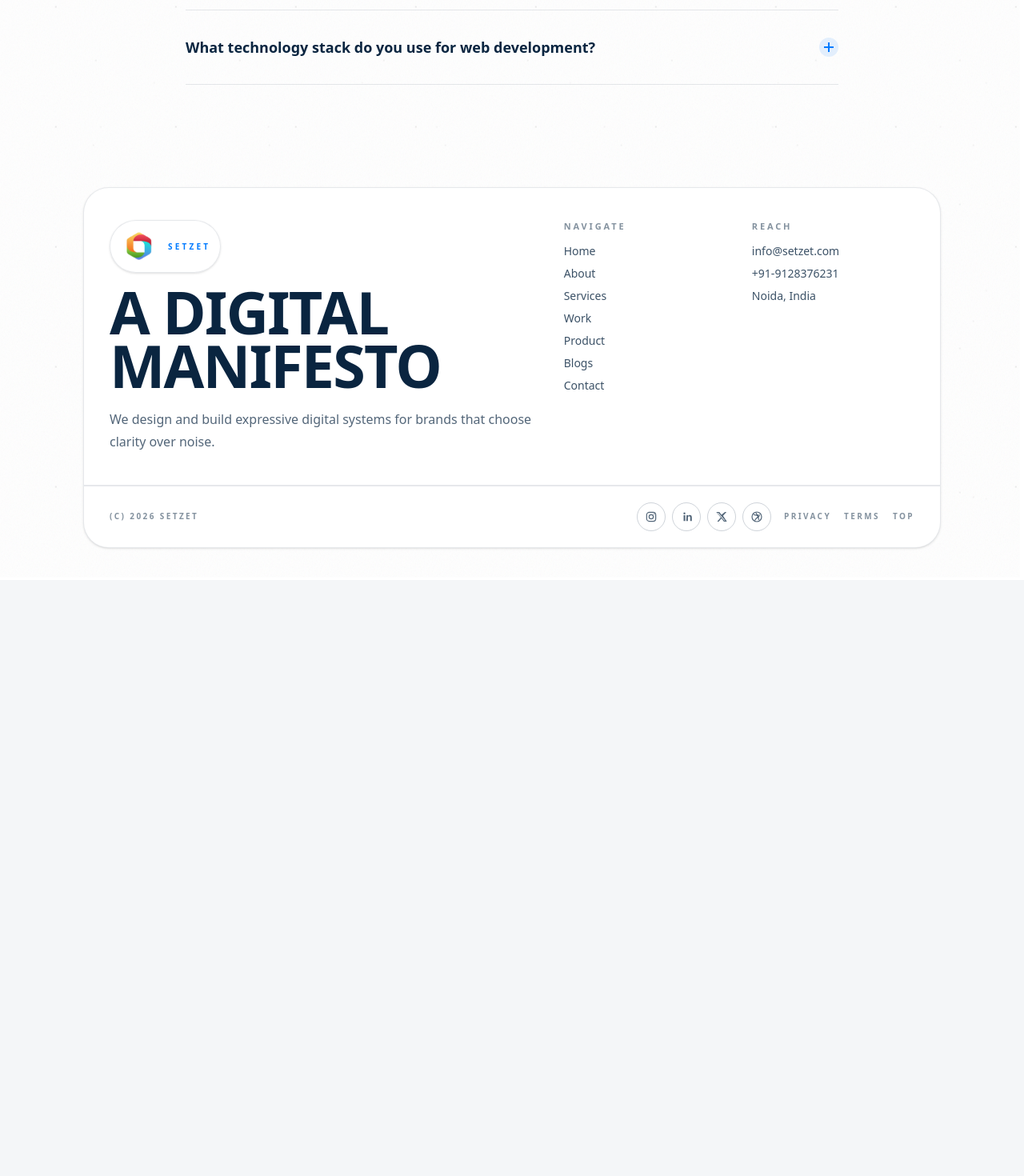
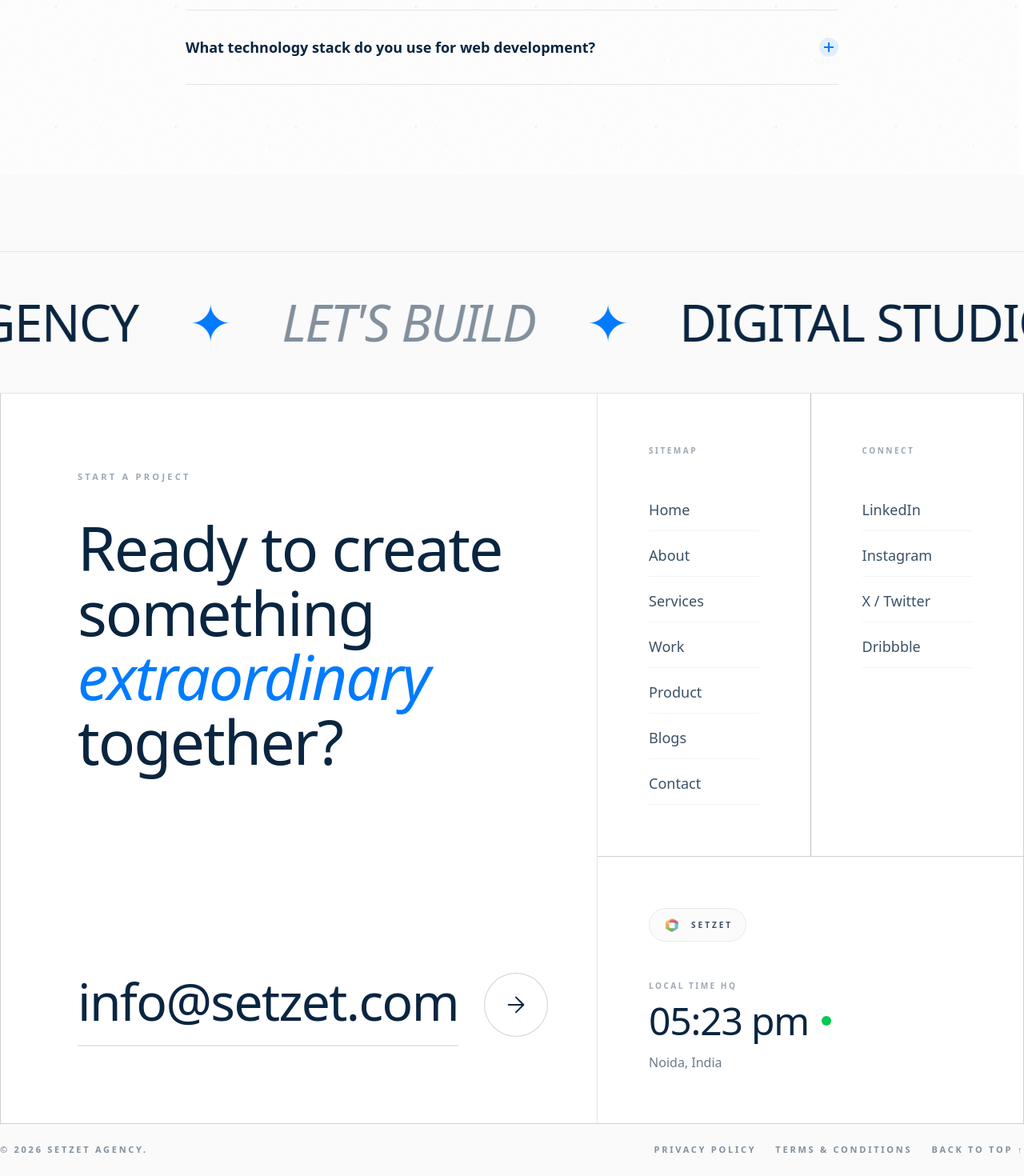
Before and after one commit to wasimfaiz/agency-website-2, a Next.js app: page / in a window 1280 px wide. Shown: the part 9213-10683 px from the top of the page at 80% size. Before the commit the page ends 9938 px from the top, so only its background shows below. Built offline with nearby package versions, Linux system fonts and the light colour scheme; a web font is replaced by a local one.

Commit message:
Redesign footer section

```diff
--- a/src/components/Footer.tsx
+++ b/src/components/Footer.tsx
@@ -3,177 +3,243 @@
 import Link from "next/link";
 import Image from "next/image";
 import { motion } from "framer-motion";
+import { useEffect, useState } from "react";
+
+const ClientTime = () => {
+  const [time, setTime] = useState("");
+  useEffect(() => {
+    const update = () => {
+      setTime(
+        new Date().toLocaleTimeString("en-IN", {
+          timeZone: "Asia/Kolkata",
+          hour: "2-digit",
+          minute: "2-digit",
+        })
+      );
+    };
+    update();
+    const id = setInterval(update, 1000);
+    return () => clearInterval(id);
+  }, []);
+  return <span className="inline-block min-w-[100px] sm:min-w-[140px]">{time || "—:—"}</span>;
+};
+
+const Marquee = () => {
+  return (
+    <div className="relative flex overflow-x-hidden border-b border-t border-[#0A2540]/10 bg-[#FAFAFA] py-6 sm:py-10 mt-16 sm:mt-24">
+      <style>{`
+        @keyframes custom-marquee {
+          0% { transform: translate3d(0, 0, 0); }
+          100% { transform: translate3d(-50%, 0, 0); }
+        }
+        .animate-custom-marquee {
+          animation: custom-marquee 25s linear infinite;
+          will-change: transform;
+        }
+      `}</style>
+      <div className="flex w-max shrink-0 items-center animate-custom-marquee hover:[animation-play-state:paused]">
+        {[...Array(2)].map((_, i) => (
+          <div
+            key={i}
+            className="flex w-max shrink-0 items-center justify-around gap-8 sm:gap-16 pr-8 sm:pr-16 text-[clamp(2.5rem,5vw,4.5rem)] font-light uppercase tracking-tight text-[#0A2540]"
+          >
+            <span className="italic text-[#0A2540]/50">Let&apos;s talk</span>
+            <span className="text-[#007BFF]">✦</span>
+            <span className="font-medium text-[#0A2540]">Setzet Agency</span>
+            <span className="text-[#007BFF]">✦</span>
+            <span className="italic text-[#0A2540]/50">Let&apos;s build</span>
+            <span className="text-[#007BFF]">✦</span>
+            <span className="font-medium text-[#0A2540]">Digital Studio</span>
+            <span className="text-[#007BFF]">✦</span>
+            <span className="italic text-[#0A2540]/50">Creative</span>
+            <span className="text-[#007BFF]">✦</span>
+          </div>
+        ))}
+      </div>
+    </div>
+  );
+};
 
 export default function Footer() {
   return (
-    <motion.footer
+    <footer className="w-full bg-[#FAFAFA] text-[#0A2540] overflow-hidden flex flex-col">
+      <Marquee />
+
+      {/* Grid Layout Container (Swiss/Brutalist Agency Style) */}
+      <div className="mx-auto w-full max-w-[1600px] bg-[#0A2540]/10 flex flex-col xl:grid xl:grid-cols-12 gap-y-[1px] xl:gap-[1px] border-b border-[#0A2540]/10 xl:border-x">
+
+        {/* Left Col - Huge Contact Box */}
+        <div className="xl:col-span-7 bg-white p-8 sm:p-12 lg:p-20 xl:p-24 flex flex-col justify-between">
+          <motion.div
             initial={{ opacity: 0, y: 20 }}
             whileInView={{ opacity: 1, y: 0 }}
             viewport={{ once: true }}
-      transition={{ duration: 0.8, ease: [0.22, 1, 0.36, 1] }}
-      className="mx-auto w-full max-w-6xl px-4 pb-10 pt-4 sm:px-8 lg:px-10"
+            transition={{ duration: 0.8 }}
           >
-      <div className="overflow-hidden rounded-[32px] border border-[#0A2540]/10 bg-white text-[#0A2540] shadow-sm">
-        <div className="grid gap-8 border-b border-[#0A2540]/10 px-6 py-8 sm:px-8 sm:py-10 lg:grid-cols-[1.1fr_0.9fr]">
-          <div>
-            <div className="inline-flex items-center gap-3 rounded-full border border-[#0A2540]/10 bg-white/80 px-3 py-2 shadow-sm">
-              <div className="relative h-12 w-12 flex-shrink-0">
+            <p className="mb-6 sm:mb-10 text-[11px] font-bold uppercase tracking-[0.3em] text-[#0A2540]/40">
+              Start a project
+            </p>
+            <h2 className="text-[clamp(2.5rem,6vw,5rem)] font-heading leading-[1.05] tracking-tight text-[#0A2540] max-w-3xl">
+              Ready to create something <br className="hidden sm:block" />
+              <span className="italic font-light text-[#007BFF]">extraordinary</span> together?
+            </h2>
+          </motion.div>
+
+          <motion.div
+            initial={{ opacity: 0, y: 20 }}
+            whileInView={{ opacity: 1, y: 0 }}
+            viewport={{ once: true }}
+            transition={{ duration: 0.8, delay: 0.2 }}
+            className="mt-16 sm:mt-24 lg:mt-32"
+          >
+            <a
+              href="mailto:info@setzet.com"
+              className="group inline-flex items-center gap-4 sm:gap-8"
+            >
+              <span className="relative pb-2 text-[clamp(2.1rem,5vw,4.5rem)] font-light tracking-tight text-[#0A2540]">
+                info@setzet.com
+                <span className="absolute bottom-0 left-0 h-[2px] w-full bg-[#0A2540]/10"></span>
+                <span className="absolute bottom-0 left-0 h-[3px] w-full origin-left scale-x-0 bg-[#007BFF] transition-transform duration-700 ease-[cubic-bezier(0.19,1,0.22,1)] group-hover:scale-x-100"></span>
+              </span>
+              <span className="flex h-12 w-12 sm:h-16 sm:w-16 lg:h-20 lg:w-20 items-center justify-center rounded-full border border-[#0A2540]/20 bg-white text-[#0A2540] transition-colors duration-500 group-hover:border-[#007BFF] group-hover:bg-[#007BFF] group-hover:text-white">
+                <svg
+                  viewBox="0 0 24 24"
+                  fill="none"
+                  stroke="currentColor"
+                  strokeWidth="1.5"
+                  className="h-5 w-5 sm:h-8 sm:w-8 transition-transform duration-500 group-hover:-rotate-45"
+                >
+                  <path
+                    d="M5 12h14M12 5l7 7-7 7"
+                    strokeLinecap="round"
+                    strokeLinejoin="round"
+                  />
+                </svg>
+              </span>
+            </a>
+          </motion.div>
+        </div>
+
+        {/* Right Col Container - Links and Time */}
+        <div className="xl:col-span-5 bg-[#0A2540]/10 flex flex-col gap-[1px]">
+
+          {/* Top Half Split: Sitemap and Social */}
+          <div className="flex-1 bg-[#0A2540]/10 gap-[1px] flex flex-col sm:flex-row">
+            {/* Sitemap Box */}
+            <div className="flex-1 bg-white p-8 sm:p-10 lg:p-16 flex flex-col">
+              <p className="mb-8 lg:mb-10 text-[10px] font-bold uppercase tracking-[0.25em] text-[#0A2540]/40">
+                Sitemap
+              </p>
+              <div className="flex flex-col gap-1">
+                {[
+                  { name: "Home", href: "/" },
+                  { name: "About", href: "/about" },
+                  { name: "Services", href: "/services" },
+                  { name: "Work", href: "/work" },
+                  { name: "Product", href: "/product" },
+                  { name: "Blogs", href: "/blogs" },
+                  { name: "Contact", href: "/#contact" },
+                ].map((link, i) => (
+                  <Link
+                    key={i}
+                    href={link.href}
+                    className="group/link flex items-center justify-between border-b border-[#0A2540]/5 py-3 transition-colors hover:border-[#0A2540]/20"
+                  >
+                    <span className="text-base sm:text-lg font-medium text-[#0A2540]/80 transition-colors group-hover/link:text-[#007BFF]">
+                      {link.name}
+                    </span>
+                    <span className="text-[#007BFF] opacity-0 -translate-x-4 transition-all duration-300 group-hover/link:translate-x-0 group-hover/link:opacity-100">
+                      →
+                    </span>
+                  </Link>
+                ))}
+              </div>
+            </div>
+
+            {/* Socials Box */}
+            <div className="flex-1 bg-white p-8 sm:p-10 lg:p-16 flex flex-col">
+              <p className="mb-8 lg:mb-10 text-[10px] font-bold uppercase tracking-[0.25em] text-[#0A2540]/40">
+                Connect
+              </p>
+              <div className="flex flex-col gap-1">
+                {[
+                  { name: "LinkedIn", href: "https://www.linkedin.com/company/setzet/" },
+                  { name: "Instagram", href: "https://www.instagram.com/setzet.in/" },
+                  { name: "X / Twitter", href: "https://x.com/setzetin" },
+                  { name: "Dribbble", href: "#" },
+                ].map((link, i) => (
+                  <a
+                    key={i}
+                    href={link.href}
+                    target="_blank"
+                    rel="noreferrer"
+                    className="group/link flex items-center justify-between border-b border-[#0A2540]/5 py-3 transition-colors hover:border-[#0A2540]/20"
+                  >
+                    <span className="text-base sm:text-lg font-medium text-[#0A2540]/80 transition-colors group-hover/link:text-[#007BFF]">
+                      {link.name}
+                    </span>
+                    <span className="text-[#007BFF] opacity-0 -translate-x-2 translate-y-2 transition-all duration-300 group-hover/link:translate-x-0 group-hover/link:translate-y-0 group-hover/link:opacity-100">
+                      ↗
+                    </span>
+                  </a>
+                ))}
+              </div>
+            </div>
+          </div>
+
+          {/* Bottom Half: Address and Time */}
+          <div className="flex-1 bg-white p-8 sm:p-10 lg:p-16 flex flex-col justify-end">
+             <div className="mb-8 inline-flex w-fit items-center gap-3 rounded-full border border-[#0A2540]/10 bg-[#FAFAFA] px-4 py-2 opacity-80 sm:mb-12 transition-all hover:opacity-100">
+               <div className="relative h-6 w-6 flex-shrink-0">
                  <Image
                    src="/setzet-logo.png"
                    alt="Setzet logo"
                    fill
                    className="object-contain"
-                  sizes="48px"
+                   sizes="24px"
                  />
                </div>
-              <p className="text-[10px] font-bold uppercase tracking-[0.32em] text-[#007BFF]">
+               <p className="text-[10px] font-bold uppercase tracking-[0.3em] text-[#0A2540]">
                  Setzet
                </p>
              </div>
-            <h3 className="mt-4 text-[clamp(2rem,6vw,4.6rem)] font-extrabold font-heading leading-[0.9] tracking-tight text-[#0A2540]">
-              A DIGITAL
-              <br />
-              MANIFESTO
-            </h3>
-            <p className="mt-5 max-w-xl text-sm leading-7 text-[#0A2540]/70 sm:text-base font-medium">
-              We design and build expressive digital systems for brands that
-              choose clarity over noise.
+
+             <div className="mt-auto">
+                <p className="mb-3 text-[10px] font-bold uppercase tracking-[0.25em] text-[#0A2540]/40">
+                   Local Time HQ
                 </p>
+                <div className="flex items-center gap-4">
+                   <p className="text-3xl sm:text-4xl lg:text-5xl font-light tracking-tight text-[#0A2540]">
+                      <ClientTime />
+                   </p>
+                   <span className="relative flex h-2 w-2 sm:h-3 sm:w-3">
+                      <span className="absolute inline-flex h-full w-full animate-ping rounded-full bg-green-400 opacity-75"></span>
+                      <span className="relative inline-flex h-2 w-2 sm:h-3 sm:w-3 rounded-full bg-green-500"></span>
+                   </span>
                 </div>
-
-          <div className="grid gap-8 sm:grid-cols-2">
-            <div>
-              <p className="text-[11px] font-bold uppercase tracking-[0.26em] text-[#0A2540]/50">
-                Navigate
+                <p className="mt-4 text-sm sm:text-base font-medium text-[#0A2540]/60">
+                   Noida, India
                 </p>
-              <div className="mt-3 flex flex-col gap-2 text-sm text-[#0A2540]/80 font-medium">
-                <Link className="transition hover:text-[#007BFF]" href="/">
-                  Home
-                </Link>
-                <Link className="transition hover:text-[#007BFF]" href="/about">
-                  About
-                </Link>
-                <Link className="transition hover:text-[#007BFF]" href="/services">
-                  Services
-                </Link>
-                <Link className="transition hover:text-[#007BFF]" href="/work">
-                  Work
-                </Link>
-                <Link className="transition hover:text-[#007BFF]" href="/product">
-                  Product
-                </Link>
-                <Link className="transition hover:text-[#007BFF]" href="/blogs">
-                  Blogs
-                </Link>
-                <Link className="transition hover:text-[#007BFF]" href="/#contact">
-                  Contact
-                </Link>
-              </div>
-            </div>
-            <div>
-              <p className="text-[11px] font-bold uppercase tracking-[0.26em] text-[#0A2540]/50">
-                Reach
-              </p>
-              <div className="mt-3 flex flex-col gap-2 text-sm text-[#0A2540]/80 font-medium">
-                <a
-                  className="transition hover:text-[#007BFF]"
-                  href="mailto:info@setzet.com"
-                >
-                  info@setzet.com
-                </a>
-                <a
-                  className="transition hover:text-[#007BFF]"
-                  href="tel:+919128376231"
-                >
-                  +91-9128376231
-                </a>
-                <p>Noida, India</p>
              </div>
           </div>
         </div>
       </div>
-        <div className="grid gap-4 border-t border-[#0A2540]/10 px-6 py-5 sm:px-8 md:grid-cols-[1fr_auto_auto] md:items-center">
-          <p className="text-[10px] uppercase font-bold tracking-[0.24em] text-[#0A2540]/50">
-            (c) 2026 Setzet
-          </p>
 
-          <div className="flex items-center gap-2">
-            <a
-              aria-label="Instagram"
-              href="https://www.instagram.com/setzet.in/"
-              target="_blank"
-              rel="noopener noreferrer"
-              className="inline-flex h-9 w-9 items-center justify-center rounded-full border border-[#0A2540]/20 text-[#0A2540]/70 transition hover:border-[#007BFF] hover:text-[#007BFF] hover:bg-[#007BFF]/5"
-            >
-              <svg
-                viewBox="0 0 24 24"
-                className="h-4 w-4 fill-none stroke-current"
-                strokeWidth="1.8"
-              >
-                <rect x="3.5" y="3.5" width="17" height="17" rx="5" />
-                <circle cx="12" cy="12" r="4" />
-                <circle
-                  cx="17.5"
-                  cy="6.5"
-                  r="1"
-                  fill="currentColor"
-                  stroke="none"
-                />
-              </svg>
-            </a>
-            <a
-              aria-label="LinkedIn"
-              href="https://www.linkedin.com/company/setzet/"
-              target="_blank"
-              rel="noopener noreferrer"
-              className="inline-flex h-9 w-9 items-center justify-center rounded-full border border-[#0A2540]/20 text-[#0A2540]/70 transition hover:border-[#007BFF] hover:text-[#007BFF] hover:bg-[#007BFF]/5"
-            >
-              <svg viewBox="0 0 24 24" className="h-4 w-4 fill-current">
-                <path d="M6.8 8.9h3.1V20H6.8zM8.3 3.9a1.8 1.8 0 110 3.6 1.8 1.8 0 010-3.6zM12.3 8.9h3v1.5h.1c.4-.8 1.4-1.8 3-1.8 3.2 0 3.8 2.1 3.8 4.9V20h-3.1v-5.9c0-1.4 0-3.2-2-3.2s-2.3 1.5-2.3 3.1V20h-3.1z" />
-              </svg>
-            </a>
-            <a
-              aria-label="X"
-              href="https://x.com/setzetin"
-              target="_blank"
-              rel="noopener noreferrer"
-              className="inline-flex h-9 w-9 items-center justify-center rounded-full border border-[#0A2540]/20 text-[#0A2540]/70 transition hover:border-[#007BFF] hover:text-[#007BFF] hover:bg-[#007BFF]/5"
-            >
-              <svg viewBox="0 0 24 24" className="h-4 w-4 fill-current">
-                <path d="M18.2 3h2.9l-6.4 7.3L22 21h-5.7l-4.5-5.9L6.6 21H3.7l6.8-7.8L2 3h5.8l4 5.3zM17.2 19.3h1.6L5.9 4.6H4.2z" />
-              </svg>
-            </a>
-            <a
-              aria-label="Dribbble"
-              href="#"
-              className="inline-flex h-9 w-9 items-center justify-center rounded-full border border-[#0A2540]/20 text-[#0A2540]/70 transition hover:border-[#007BFF] hover:text-[#007BFF] hover:bg-[#007BFF]/5"
-            >
-              <svg
-                viewBox="0 0 24 24"
-                className="h-4 w-4 fill-none stroke-current"
-                strokeWidth="1.8"
-              >
-                <circle cx="12" cy="12" r="9" />
-                <path d="M6 7.6c2.6 1.5 7.8 2 11.9 1.1" />
-                <path d="M8.2 18.7c1.4-2.5 4-6 8.8-7.8" />
-                <path d="M10.2 4.1c2 2.7 4.6 7.7 5.7 13.6" />
-              </svg>
-            </a>
-          </div>
-
-          <div className="flex items-center gap-4 text-[10px] font-bold uppercase tracking-[0.24em] text-[#0A2540]/50">
-            <Link className="transition hover:text-[#007BFF]" href="/privacy">
-              Privacy
+      {/* Thin Bottom Bar */}
+      <div className="mx-auto flex w-full max-w-[1600px] flex-col items-center justify-between gap-4 py-6 px-6 sm:flex-row lg:px-12 xl:px-0 text-[10px] sm:text-[11px] font-bold uppercase tracking-[0.25em] text-[#0A2540]/50">
+        <p>© {new Date().getFullYear()} Setzet Agency.</p>
+        <div className="flex items-center gap-6">
+          <Link href="/privacy" className="transition-colors hover:text-[#0A2540]">
+            Privacy Policy
           </Link>
-            <Link className="transition hover:text-[#007BFF]" href="/terms">
-              Terms
+          <Link href="/terms" className="transition-colors hover:text-[#0A2540]">
+            Terms & Conditions
           </Link>
-            <a className="transition hover:text-[#007BFF]" href="#top">
-              Top
+          <a href="#top" className="transition-colors hover:text-[#0A2540]">
+            Back to Top ↑
           </a>
         </div>
       </div>
-      </div>
-    </motion.footer>
+    </footer>
   );
 }
```
Lines whose indentation alone changed are shown as unchanged.
